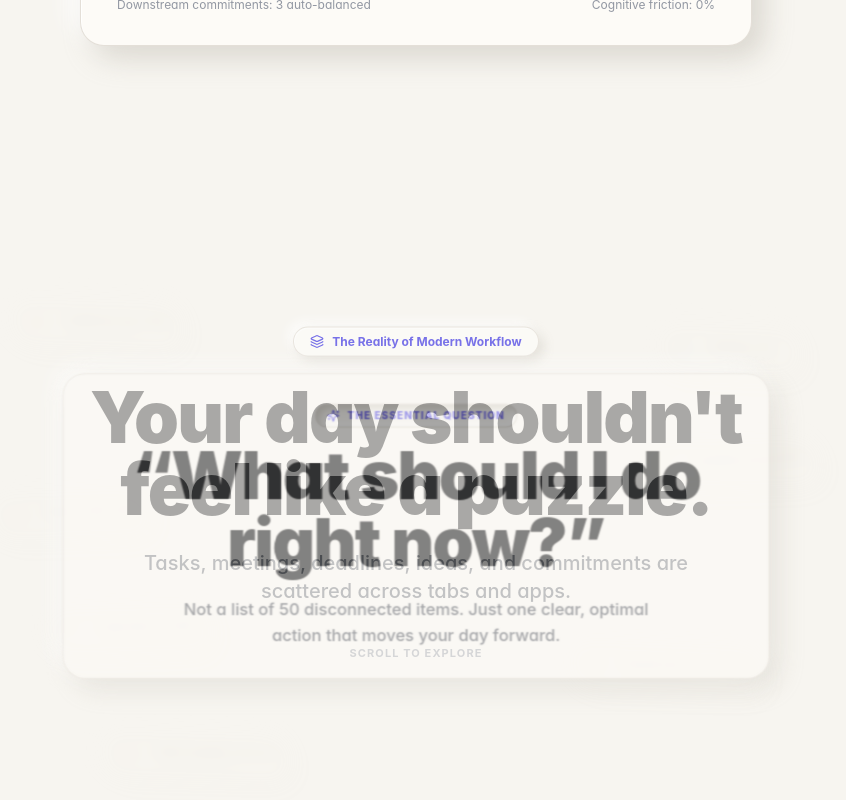
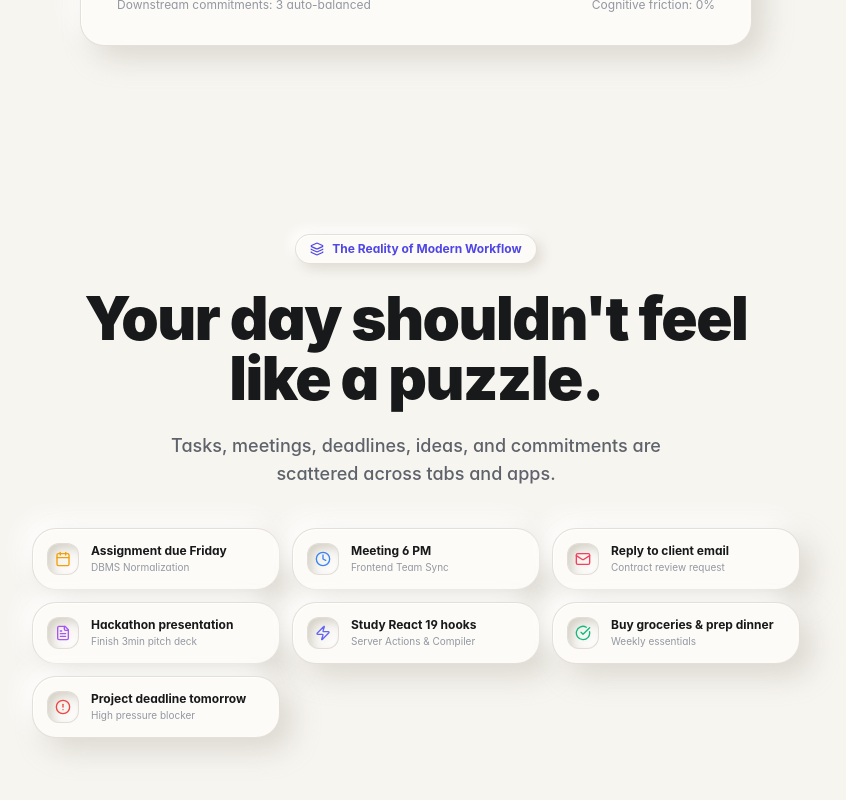
Before and after one commit to srinivas2s/flow, a Next.js app in the folder frontend/: page / in a window 1280 px wide. Shown: the part 860-1660 px from the top of the page, without its empty margins (224-1070 px from the left). Built offline with nearby package versions, Linux system fonts and the light colour scheme.

Commit message:
fix(landing): resolve text overlap between Scene 01 overload narrative and Scene 02 question card

```diff
--- a/frontend/src/components/landing/ChaosScene.tsx
+++ b/frontend/src/components/landing/ChaosScene.tsx
@@ -1,139 +1,113 @@
 'use client';
 
-import React, { useRef } from 'react';
-import { motion, useScroll, useTransform } from 'framer-motion';
-import { AlertCircle, Clock, Calendar, Mail, FileText, CheckCircle, Zap, Layers, Sparkles } from 'lucide-react';
+import React from 'react';
+import { motion } from 'framer-motion';
+import { AlertCircle, Clock, Calendar, Mail, FileText, CheckCircle, Zap, Layers, Sparkles, HelpCircle } from 'lucide-react';
 
 export const ChaosScene: React.FC = () => {
-  const containerRef = useRef<HTMLDivElement>(null);
-  const { scrollYProgress } = useScroll({
-    target: containerRef,
-    offset: ['start start', 'end end'],
-  });
-
-  const fragmentsOpacity = useTransform(scrollYProgress, [0.05, 0.35, 0.6, 0.75], [0, 1, 1, 0.1]);
-  const fragmentsScale = useTransform(scrollYProgress, [0.05, 0.4, 0.7], [0.75, 1, 0.9]);
-  const blurValue = useTransform(scrollYProgress, [0.65, 0.85], ['blur(0px)', 'blur(12px)']);
-
-  const questionOpacity = useTransform(scrollYProgress, [0.65, 0.8, 0.95], [0, 1, 0.15]);
-  const questionScale = useTransform(scrollYProgress, [0.65, 0.8, 0.95], [0.92, 1, 1.04]);
-
   const tasks = [
-    { text: 'Assignment due Friday', sub: 'DBMS Normalization', icon: Calendar, color: 'text-amber-500', top: '14%', left: '6%', delay: 0 },
-    { text: 'Meeting 6 PM', sub: 'Frontend Team Sync', icon: Clock, color: 'text-blue-500', top: '20%', right: '8%', delay: 0.2 },
-    { text: 'Reply to client email', sub: 'Contract review request', icon: Mail, color: 'text-rose-500', top: '46%', left: '4%', delay: 0.4 },
-    { text: 'Hackathon presentation', sub: 'Finish 3min pitch deck', icon: FileText, color: 'text-purple-500', top: '36%', right: '6%', delay: 0.1 },
-    { text: 'Study React 19 hooks', sub: 'Server Actions & Compiler', icon: Zap, color: 'text-indigo-500', top: '64%', left: '10%', delay: 0.3 },
-    { text: 'Buy groceries & prep dinner', sub: 'Weekly essentials', icon: CheckCircle, color: 'text-emerald-500', top: '70%', right: '12%', delay: 0.5 },
-    { text: 'Project deadline tomorrow', sub: 'High pressure blocker', icon: AlertCircle, color: 'text-red-500', top: '82%', left: '16%', delay: 0.2 },
+    { text: 'Assignment due Friday', sub: 'DBMS Normalization', icon: Calendar, color: 'text-amber-500' },
+    { text: 'Meeting 6 PM', sub: 'Frontend Team Sync', icon: Clock, color: 'text-blue-500' },
+    { text: 'Reply to client email', sub: 'Contract review request', icon: Mail, color: 'text-rose-500' },
+    { text: 'Hackathon presentation', sub: 'Finish 3min pitch deck', icon: FileText, color: 'text-purple-500' },
+    { text: 'Study React 19 hooks', sub: 'Server Actions & Compiler', icon: Zap, color: 'text-indigo-500' },
+    { text: 'Buy groceries & prep dinner', sub: 'Weekly essentials', icon: CheckCircle, color: 'text-emerald-500' },
+    { text: 'Project deadline tomorrow', sub: 'High pressure blocker', icon: AlertCircle, color: 'text-red-500' },
   ];
 
   return (
-    <section ref={containerRef} className="relative h-[250vh] w-full">
-      {/* Sticky Frame */}
-      <div className="sticky top-0 h-screen w-full flex items-center justify-center overflow-hidden px-4">
-
+    <div className="w-full">
+      {/* Scene 01: The Overload Narrative */}
+      <section className="relative min-h-[90vh] w-full py-24 px-4 flex flex-col items-center justify-center overflow-hidden">
         {/* Deep ambient lighting */}
         <div className="absolute inset-0 pointer-events-none flex items-center justify-center">
-          <div className="w-[600px] h-[600px] rounded-full bg-flow-accent/10 blur-[140px] ambient-pulse" />
+          <div className="w-[500px] h-[500px] rounded-full bg-flow-accent/10 blur-[130px] ambient-pulse" />
         </div>
 
-        {/* Floating Tactile Neumorphic Fragments */}
-        <motion.div
-          style={{ opacity: fragmentsOpacity, scale: fragmentsScale, filter: blurValue }}
-          className="absolute inset-0 pointer-events-none max-w-6xl mx-auto"
-        >
-          {tasks.map((task, index) => {
-            const Icon = task.icon;
-            return (
-              <motion.div
-                key={index}
-                animate={{
-                  y: [-10, 10, -10],
-                  rotate: index % 2 === 0 ? [-2, 2.5, -2] : [2.5, -2, 2.5],
-                }}
-                transition={{
-                  duration: 5 + (index % 3),
-                  repeat: Infinity,
-                  ease: 'easeInOut',
-                  delay: task.delay,
-                }}
-                style={{
-                  position: 'absolute',
-                  top: task.top,
-                  left: task.left,
-                  right: task.right,
-                }}
-                className="hidden sm:flex items-center gap-3.5 px-4 py-3 rounded-2xl neu-card text-xs font-semibold text-flow-text-primary shadow-2xl border border-flow-border/80 whitespace-nowrap pointer-events-auto hover:scale-105 transition-transform"
-              >
-                <div className="w-8 h-8 rounded-xl neu-pressed flex items-center justify-center shrink-0">
-                  <Icon className={`w-4 h-4 ${task.color}`} />
-                </div>
-                <div>
-                  <span className="block font-bold text-flow-text-primary">{task.text}</span>
-                  <span className="text-[10px] text-flow-muted font-normal">{task.sub}</span>
-                </div>
-              </motion.div>
-            );
-          })}
-        </motion.div>
-
-        {/* Scene 01: The Overload Narrative */}
-        <motion.div
-          style={{
-            opacity: useTransform(scrollYProgress, [0, 0.22, 0.52], [1, 1, 0]),
-            y: useTransform(scrollYProgress, [0, 0.4], [0, -50]),
-          }}
-          className="relative z-10 text-center max-w-3xl mx-auto px-4"
-        >
+        <div className="relative z-10 text-center max-w-3xl mx-auto">
           <motion.div
             initial={{ opacity: 0, y: 15 }}
-            animate={{ opacity: 1, y: 0 }}
-            transition={{ duration: 0.6 }}
-            className="inline-flex items-center gap-2 px-4 py-1.5 rounded-full neu-pill text-xs font-bold text-flow-accent mb-6"
+            whileInView={{ opacity: 1, y: 0 }}
+            viewport={{ once: true, margin: '-40px' }}
+            transition={{ duration: 0.5 }}
+            className="inline-flex items-center gap-2 px-3.5 py-1.5 rounded-full neu-pill text-xs font-bold text-flow-accent mb-6"
           >
             <Layers className="w-3.5 h-3.5" />
             <span>The Reality of Modern Workflow</span>
           </motion.div>
 
-          <h1 className="text-4xl sm:text-6xl md:text-7xl font-black text-flow-text-primary tracking-tight leading-[1.1] mb-6">
+          <motion.h2
+            initial={{ opacity: 0, y: 20 }}
+            whileInView={{ opacity: 1, y: 0 }}
+            viewport={{ once: true, margin: '-40px' }}
+            transition={{ duration: 0.5, delay: 0.1 }}
+            className="text-3xl sm:text-5xl md:text-6xl font-black text-flow-text-primary tracking-tight leading-[1.1] mb-6"
+          >
             Your day shouldn&apos;t feel like a puzzle.
-          </h1>
+          </motion.h2>
 
-          <p className="text-base sm:text-xl text-flow-text-secondary font-medium leading-relaxed max-w-xl mx-auto">
+          <motion.p
+            initial={{ opacity: 0, y: 20 }}
+            whileInView={{ opacity: 1, y: 0 }}
+            viewport={{ once: true, margin: '-40px' }}
+            transition={{ duration: 0.5, delay: 0.2 }}
+            className="text-sm sm:text-lg text-flow-text-secondary font-medium leading-relaxed max-w-xl mx-auto mb-10"
+          >
             Tasks, meetings, deadlines, ideas, and commitments are scattered across tabs and apps.
-          </p>
+          </motion.p>
 
-          <div className="mt-10 flex flex-col items-center gap-2">
-            <span className="text-[11px] font-bold uppercase tracking-widest text-flow-muted">
-              Scroll to explore
-            </span>
-            <div className="w-1.5 h-7 rounded-full bg-flow-accent/40 animate-bounce" />
+          {/* Floating fragments grid */}
+          <motion.div
+            initial={{ opacity: 0, scale: 0.95 }}
+            whileInView={{ opacity: 1, scale: 1 }}
+            viewport={{ once: true, margin: '-40px' }}
+            transition={{ duration: 0.6, delay: 0.3 }}
+            className="grid grid-cols-1 sm:grid-cols-2 lg:grid-cols-3 gap-3 max-w-4xl mx-auto text-left"
+          >
+            {tasks.map((task, index) => {
+              const Icon = task.icon;
+              return (
+                <div
+                  key={index}
+                  className="flex items-center gap-3 p-3.5 rounded-2xl neu-card text-xs font-semibold text-flow-text-primary shadow-lg border border-flow-border/80 hover:scale-[1.02] transition-transform"
+                >
+                  <div className="w-8 h-8 rounded-xl neu-pressed flex items-center justify-center shrink-0">
+                    <Icon className={`w-4 h-4 ${task.color}`} />
                   </div>
+                  <div className="min-w-0">
+                    <span className="block font-bold text-flow-text-primary truncate">{task.text}</span>
+                    <span className="text-[10px] text-flow-muted font-normal block truncate">{task.sub}</span>
+                  </div>
+                </div>
+              );
+            })}
           </motion.div>
+        </div>
+      </section>
 
       {/* Scene 02: The Emotional Pivot Question */}
+      <section className="relative min-h-[75vh] w-full py-20 px-4 flex flex-col items-center justify-center">
         <motion.div
-          style={{ opacity: questionOpacity, scale: questionScale }}
-          className="absolute inset-0 z-20 flex flex-col items-center justify-center text-center px-4 pointer-events-none"
+          initial={{ opacity: 0, scale: 0.95, y: 20 }}
+          whileInView={{ opacity: 1, scale: 1, y: 0 }}
+          viewport={{ once: true, margin: '-50px' }}
+          transition={{ duration: 0.6 }}
+          className="max-w-2xl mx-auto p-8 sm:p-12 rounded-3xl neu-card border border-flow-border/80 shadow-2xl text-center relative"
         >
-          <div className="max-w-3xl mx-auto p-8 rounded-3xl neu-card border border-flow-border/80 shadow-2xl">
-            <div className="inline-flex items-center gap-2 px-3 py-1 rounded-full neu-pressed text-[11px] font-extrabold uppercase tracking-widest text-flow-accent mb-4">
+          <div className="inline-flex items-center gap-2 px-3 py-1 rounded-full neu-pressed text-[11px] font-extrabold uppercase tracking-widest text-flow-accent mb-6">
             <Sparkles className="w-3.5 h-3.5" />
             <span>The Essential Question</span>
           </div>
 
-            <h2 className="text-4xl sm:text-6xl md:text-7xl font-black text-flow-text-primary tracking-tight leading-tight">
+          <h2 className="text-3xl sm:text-5xl md:text-6xl font-black text-flow-text-primary tracking-tight leading-tight">
             &ldquo;What should I do right now?&rdquo;
           </h2>
 
-            <p className="text-sm sm:text-lg text-flow-text-secondary mt-6 max-w-lg mx-auto font-medium">
-              Not a list of 50 disconnected items. Just one clear, optimal action that moves your day forward.
+          <p className="text-xs sm:text-base text-flow-text-secondary mt-6 max-w-lg mx-auto font-medium leading-relaxed">
+            Not a list of 50 disconnected items. Just one clear, optimal action that moves your day forward without cognitive noise.
           </p>
+        </motion.div>
+      </section>
     </div>
-        </motion.div>
-
-      </div>
-    </section>
   );
 };
```
Lines whose indentation alone changed are shown as unchanged.
